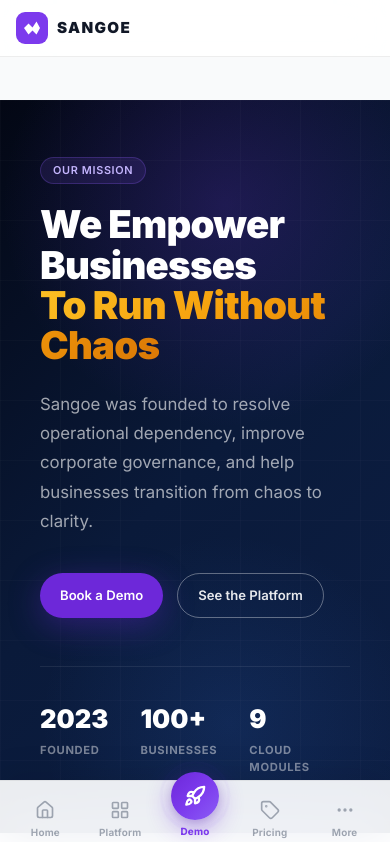
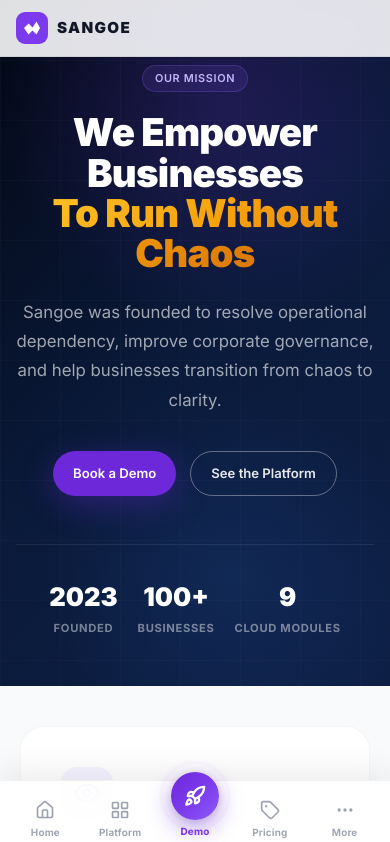
Before and after one commit to Shivam123-code/sangoe, a Next.js app in the folder sangoe/: page /about in a window 390 px wide. Shown: the top 842 px of the page. Built offline with nearby package versions, Linux system fonts and the light colour scheme.

Commit message:
style: optimize header padding and enhance mobile responsive CSS helper styles

```diff
--- a/sangoe/app/about/page.js
+++ b/sangoe/app/about/page.js
@@ -6,7 +6,7 @@ import { Eye, Target, Sparkles } from 'lucide-react';
 
 export default function AboutPage() {
   return (
-    <div style={{ paddingTop: '100px', minHeight: '100vh', background: '#f9fafb', paddingBottom: '80px' }}>
+    <div style={{ paddingTop: '0', minHeight: '100vh', background: '#f9fafb', paddingBottom: '80px' }}>
       {/* Hero */}
       <section style={{ position: 'relative', background: 'linear-gradient(135deg, #030714 0%, #0a1a3a 50%, #0d1f45 100%)', overflow: 'hidden' }}>
         <div style={{ position: 'absolute', top: '-120px', right: '-60px', width: '450px', height: '450px', borderRadius: '50%', background: 'radial-gradient(circle, rgba(124,58,237,0.2) 0%, transparent 70%)', pointerEvents: 'none' }} />
--- a/sangoe/app/contact/page.js
+++ b/sangoe/app/contact/page.js
@@ -15,7 +15,7 @@ export default function ContactPage() {
   };
 
   return (
-    <div style={{ paddingTop: '100px', minHeight: '100vh', background: '#f9fafb', paddingBottom: '80px' }}>
+    <div style={{ paddingTop: '0', minHeight: '100vh', background: '#f9fafb', paddingBottom: '80px' }}>
       {/* Hero */}
       <section style={{ position: 'relative', background: 'linear-gradient(135deg, #080414 0%, #120838 50%, #1a0d4a 100%)', overflow: 'hidden' }}>
         <div style={{ position: 'absolute', top: '-120px', right: '-60px', width: '450px', height: '450px', borderRadius: '50%', background: 'radial-gradient(circle, rgba(124,58,237,0.2) 0%, transparent 70%)', pointerEvents: 'none' }} />
--- a/sangoe/app/globals.css
+++ b/sangoe/app/globals.css
@@ -463,30 +463,110 @@ p, h1, h2, h3, h4, h5, h6, span, a, li {
   }
 }
 
-/* ── Split Hero Layout (used on all inner pages) ─────────── */
-/* Inline flex heroes collapse to single column on tablet/mobile */
-@media (max-width: 900px) {
-  /* Stack the inner flex containers of hero sections */
-  section > div[style*="display: flex"][style*="align-items: center"] {
-    flex-direction: column !important;
-    gap: 40px !important;
-    min-height: unset !important;
-    padding-top: 56px !important;
-    padding-bottom: 56px !important;
-  }
+/* ── Split Hero Layout (all inner pages) ─────────────────── */
 
-  /* Image panel takes full width and reasonable max height */
-  section > div[style*="display: flex"] > div[style*="max-width: 520px"],
-  section > div[style*="display: flex"] > div[style*="max-width: 560px"] {
-    max-width: 100% !important;
-    width: 100% !important;
+/* ---- Tablet: 768px – 1024px ---- */
+@media (max-width: 1024px) {
+  /* Tighten the hero inner container padding */
+  section > div[style*="padding: '100px 40px 80px'"],
+  section > div[style*="padding: 100px 40px 80px"] {
+    padding-left: 28px !important;
+    padding-right: 28px !important;
+    gap: 48px !important;
   }
 }
 
+/* ---- Tablet portrait / large phones: ≤ 900px ---- */
+@media (max-width: 900px) {
+  /* Stack hero inner flex containers to single column */
+  section > div[style*="display: flex"][style*="align-items: center"] {
+    flex-direction: column !important;
+    gap: 36px !important;
+    padding-top: 72px !important;
+    padding-bottom: 60px !important;
+    padding-left: 24px !important;
+    padding-right: 24px !important;
+  }
+
+  /* Text side fills full width */
+  section > div[style*="display: flex"][style*="align-items: center"] > div:first-child {
+    flex: unset !important;
+    width: 100% !important;
+    text-align: center;
+  }
+
+  /* Center the tag pill */
+  section > div[style*="display: flex"][style*="align-items: center"] > div:first-child > span.tag,
+  section > div[style*="display: flex"][style*="align-items: center"] > div:first-child span[class*="tag"] {
+    margin-left: auto;
+    margin-right: auto;
+  }
+
+  /* Center CTA buttons row */
+  section > div[style*="display: flex"][style*="align-items: center"] > div:first-child > div[style*="display: flex"][style*="gap: '14px'"],
+  section > div[style*="display: flex"][style*="align-items: center"] > div:first-child > div[style*="gap: 14px"] {
+    justify-content: center !important;
+  }
+
+  /* Center stats row */
+  section > div[style*="display: flex"][style*="align-items: center"] > div:first-child > div[style*="gap: '32px'"],
+  section > div[style*="display: flex"][style*="align-items: center"] > div:first-child > div[style*="gap: 32px"] {
+    justify-content: center !important;
+  }
+
+  /* Image side: full width, remove 3D perspective tilt (causes overflow on mobile) */
+  section > div[style*="display: flex"] > div[style*="max-width: 520px"],
+  section > div[style*="display: flex"] > div[style*="max-width: 560px"] {
+    max-width: min(460px, 100%) !important;
+    width: 100% !important;
+    margin: 0 auto !important;
+  }
+
+  /* Remove perspective transform on image inner div for mobile */
+  section > div[style*="display: flex"] > div[style*="max-width: 520px"] > div[style*="perspective"],
+  section > div[style*="display: flex"] > div[style*="max-width: 560px"] > div[style*="perspective"] {
+    transform: none !important;
+  }
+
+  /* Float badges — move inward so they don't clip */
+  section > div[style*="display: flex"] > div[style*="max-width: 520px"] > div[style*="position: absolute"],
+  section > div[style*="display: flex"] > div[style*="max-width: 560px"] > div[style*="position: absolute"] {
+    top: -10px !important;
+    right: 8px !important;
+    bottom: auto !important;
+    left: auto !important;
+  }
+}
+
+/* ---- Small phones: ≤ 600px ---- */
 @media (max-width: 600px) {
-  /* Hide the image on very small phones to keep hero clean */
+  /* Hero inner container — mobile padding */
+  section > div[style*="display: flex"][style*="align-items: center"] {
+    padding-top: 64px !important;
+    padding-bottom: 48px !important;
+    padding-left: 20px !important;
+    padding-right: 20px !important;
+    gap: 28px !important;
+  }
+
+  /* Hide the image entirely on phones — keeps hero focused and fast */
   section > div[style*="display: flex"] > div[style*="max-width: 520px"],
   section > div[style*="display: flex"] > div[style*="max-width: 560px"] {
     display: none !important;
   }
+
+  /* Stats row: wrap and reduce gap */
+  section > div[style*="display: flex"][style*="align-items: center"] > div:first-child > div[style*="gap: '32px'"],
+  section > div[style*="display: flex"][style*="align-items: center"] > div:first-child > div[style*="gap: 32px"] {
+    gap: 20px !important;
+    flex-wrap: wrap !important;
+  }
 }
+
+/* ---- Extra small: ≤ 400px ---- */
+@media (max-width: 400px) {
+  section > div[style*="display: flex"][style*="align-items: center"] {
+    padding-left: 16px !important;
+    padding-right: 16px !important;
+  }
+}
--- a/sangoe/app/industries/page.js
+++ b/sangoe/app/industries/page.js
@@ -55,7 +55,7 @@ export default function IndustriesPage() {
     : INDUSTRIES.filter(i => i.cat === activeCat);
 
   return (
-    <div style={{ paddingTop: '100px', minHeight: '100vh', background: '#f9fafb', paddingBottom: '80px' }}>
+    <div style={{ paddingTop: '0', minHeight: '100vh', background: '#f9fafb', paddingBottom: '80px' }}>
       {/* Hero */}
       <section style={{ position: 'relative', background: 'linear-gradient(135deg, #030d0a 0%, #071f12 50%, #0a2918 100%)', overflow: 'hidden' }}>
         <div style={{ position: 'absolute', top: '-130px', right: '-80px', width: '480px', height: '480px', borderRadius: '50%', background: 'radial-gradient(circle, rgba(16,185,129,0.2) 0%, transparent 70%)', pointerEvents: 'none' }} />
--- a/sangoe/app/partners/page.js
+++ b/sangoe/app/partners/page.js
@@ -33,7 +33,7 @@ export default function PartnersPage() {
   };
 
   return (
-    <div style={{ paddingTop: '100px', minHeight: '100vh', background: '#f9fafb', paddingBottom: '80px' }}>
+    <div style={{ paddingTop: '0', minHeight: '100vh', background: '#f9fafb', paddingBottom: '80px' }}>
       {/* Hero */}
       <section style={{ position: 'relative', background: 'linear-gradient(135deg, #030c1e 0%, #071a40 50%, #0a2558 100%)', overflow: 'hidden' }}>
         <div style={{ position: 'absolute', top: '-130px', right: '-80px', width: '480px', height: '480px', borderRadius: '50%', background: 'radial-gradient(circle, rgba(59,130,246,0.2) 0%, transparent 70%)', pointerEvents: 'none' }} />
--- a/sangoe/app/platform/page.js
+++ b/sangoe/app/platform/page.js
@@ -69,7 +69,7 @@ export default function PlatformPage() {
   const CurrentIcon = currentTab.icon;
 
   return (
-    <div style={{ paddingTop: '100px', minHeight: '100vh', background: '#f9fafb' }}>
+    <div style={{ paddingTop: '0', minHeight: '100vh', background: '#f9fafb' }}>
       {/* Hero */}
       <section style={{ position: 'relative', background: 'linear-gradient(135deg, #0a0118 0%, #160544 45%, #1e0a6b 100%)', overflow: 'hidden' }}>
         <div style={{ position: 'absolute', top: '-100px', right: '-80px', width: '500px', height: '500px', borderRadius: '50%', background: 'radial-gradient(circle, rgba(124,58,237,0.25) 0%, transparent 70%)', pointerEvents: 'none' }} />
--- a/sangoe/app/pricing/page.js
+++ b/sangoe/app/pricing/page.js
@@ -20,7 +20,7 @@ export default function PricingPage() {
   };
 
   return (
-    <div style={{ paddingTop: '100px', minHeight: '100vh', background: '#f9fafb', paddingBottom: '80px' }}>
+    <div style={{ paddingTop: '0', minHeight: '100vh', background: '#f9fafb', paddingBottom: '80px' }}>
       {/* Hero */}
       <section style={{ position: 'relative', background: 'linear-gradient(135deg, #0a0014 0%, #1a054a 50%, #2a0a6a 100%)', overflow: 'hidden' }}>
         <div style={{ position: 'absolute', top: '-120px', right: '-80px', width: '480px', height: '480px', borderRadius: '50%', background: 'radial-gradient(circle, rgba(124,58,237,0.22) 0%, transparent 70%)', pointerEvents: 'none' }} />
--- a/sangoe/app/products/page.js
+++ b/sangoe/app/products/page.js
@@ -94,7 +94,7 @@ export default function ProductsPage() {
   const [selectedIdx, setSelectedIdx] = useState(null);
 
   return (
-    <div style={{ paddingTop: '100px', minHeight: '100vh', background: '#f9fafb', paddingBottom: '80px' }}>
+    <div style={{ paddingTop: '0', minHeight: '100vh', background: '#f9fafb', paddingBottom: '80px' }}>
       {/* Hero */}
       <section style={{ position: 'relative', background: 'linear-gradient(135deg, #060b18 0%, #0f1f45 45%, #1a1060 100%)', overflow: 'hidden' }}>
         <div style={{ position: 'absolute', top: '-150px', right: '-80px', width: '500px', height: '500px', borderRadius: '50%', background: 'radial-gradient(circle, rgba(59,130,246,0.18) 0%, transparent 70%)', pointerEvents: 'none' }} />
--- a/sangoe/app/resources/page.js
+++ b/sangoe/app/resources/page.js
@@ -46,7 +46,7 @@ export default function ResourcesPage() {
   });
 
   return (
-    <div style={{ paddingTop: '100px', minHeight: '100vh', background: '#f9fafb', paddingBottom: '80px' }}>
+    <div style={{ paddingTop: '0', minHeight: '100vh', background: '#f9fafb', paddingBottom: '80px' }}>
       {/* Hero */}
       <section style={{ position: 'relative', background: 'linear-gradient(135deg, #030d14 0%, #0a1f35 50%, #0d2744 100%)', overflow: 'hidden' }}>
         <div style={{ position: 'absolute', top: '-130px', right: '-80px', width: '500px', height: '500px', borderRadius: '50%', background: 'radial-gradient(circle, rgba(6,182,212,0.15) 0%, transparent 70%)', pointerEvents: 'none' }} />
--- a/sangoe/app/solutions/page.js
+++ b/sangoe/app/solutions/page.js
@@ -72,7 +72,7 @@ const SOLUTIONS = [
 
 export default function SolutionsPage() {
   return (
-    <div style={{ paddingTop: '100px', minHeight: '100vh', background: '#f9fafb', paddingBottom: '80px' }}>
+    <div style={{ paddingTop: '0', minHeight: '100vh', background: '#f9fafb', paddingBottom: '80px' }}>
       {/* Hero */}
       <section style={{ position: 'relative', background: 'linear-gradient(135deg, #0c0b22 0%, #1a1060 50%, #2d1065 100%)', overflow: 'hidden' }}>
         <div style={{ position: 'absolute', top: '-130px', right: '-60px', width: '480px', height: '480px', borderRadius: '50%', background: 'radial-gradient(circle, rgba(139,92,246,0.2) 0%, transparent 70%)', pointerEvents: 'none' }} />
```
